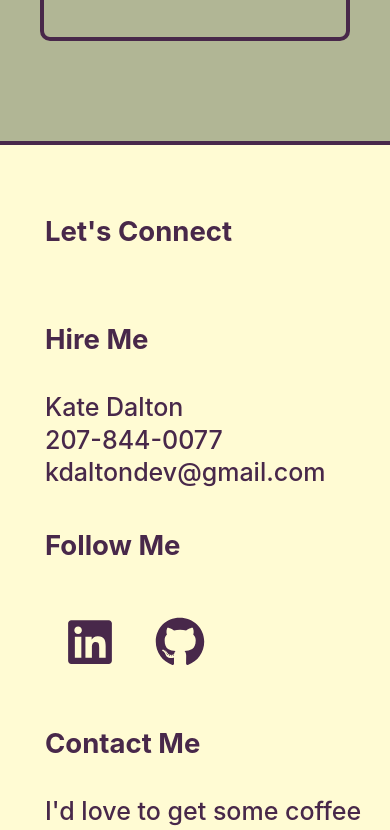
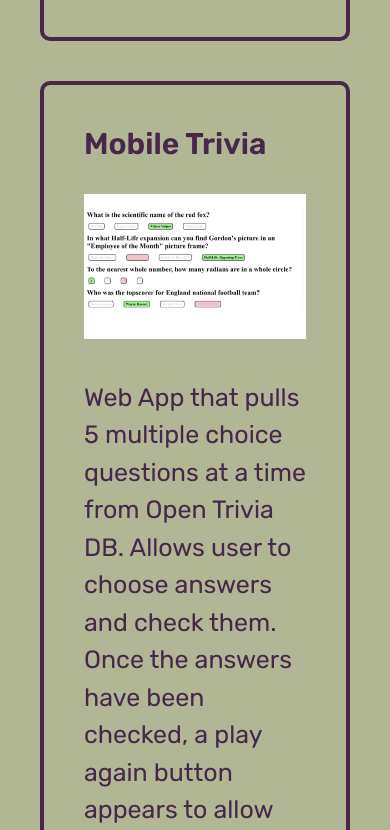
Before and after one commit to kdaltondev/portfolio-gh-pages, a React (Create React App) app: page / in a window 390 px wide. Shown: the part 6550-7380 px from the top of the page. Built offline with nearby package versions, Linux system fonts and the light colour scheme; a web font is replaced by a local one.

Commit message:
Added Mobile Trivia Project

```diff
--- a/src/components/Project.js
+++ b/src/components/Project.js
@@ -2,6 +2,7 @@ import React from "react";
 import sitConmigoScreenshot from "./../img/sitConmigoThumbnail400.png";
 import newGloucesterScreenshot from "./../img/NewGloucesterThumbnail400.png";
 import stickyNoteScreenshot from "./../img/StickyNoteThumbnail400.png";
+import mobileTriviaUnlimitedScreenshot from "./../img/MobileTriviaThumbnail400.png";
 
 export default function Project(props) {
   console.log(props);
@@ -17,7 +18,9 @@ export default function Project(props) {
                   ? sitConmigoScreenshot
                   : props.data.image === "newGloucesterScreenshot"
                   ? newGloucesterScreenshot
-                  : stickyNoteScreenshot
+                  : props.data.image === "stickyNoteScreenshot"
+                  ? stickyNoteScreenshot
+                  : mobileTriviaUnlimitedScreenshot
               } alt={props.data.imageAlt}
             />
           </div>
--- a/src/components/projectData.js
+++ b/src/components/projectData.js
@@ -11,7 +11,7 @@ const projectData = [
     {
       title: "Sticky Notes App",
       description:"App that allows users to create, edit and delete sticky notes.",
-      link: "https://codesandbox.io/s/sticky-notes-4hfw79?file=/src/App.js",
+      link: "https://4hfw79.csb.app/",
       skills: ["ES6","JSX","Managing Dataflow","Manipulating the DOM"],
       image: "stickyNoteScreenshot",
       imageAlt:"CodeSanbox with code on left and sticky note website on right",
@@ -25,7 +25,16 @@ const projectData = [
       image: "newGloucesterScreenshot",
       imageAlt: "picture of New Gloucester Congregational Church Steeple from above",
       tools: ["Wordpress","Local WP","Advanced Custom Fields"]
-    }
+    },
+    {
+    title: "Mobile Trivia",
+    description: "Web App that pulls 5 multiple choice questions at a time from Open Trivia DB.  Allows user to choose answers and check them.  Once the answers have been checked, a play again button appears to allow the user to pull 5 new questions.",
+          link: "https://kdaltondev.github.io/mobiletriviaunlimited/",
+    skills: ["Javascript","React","JSX","Bootstrap","API"],
+    image: "mobileTriviaUnlimitedScreenshot",
+    imageAlt: "Three trivia questions with multiple answers under each one.  Correct answers indicated by green and incorrect by red.",
+    tools: [""]
+  }
   ];
 
   export default projectData;
--- a/src/index.css
+++ b/src/index.css
@@ -61,11 +61,11 @@ a:hover {
 .sidebar-navigation-menu ul{
   list-style:none;
   margin:0;
-  padding:0;
+  padding:0 0 40px;
 }
 .sidebar-navigation-menu li{
   margin:0;
-  padding:0;
+  padding:0 0 40px;
   text-align:left;
 }
 
```
Also changed, not shown: src/img/MobileTriviaThumbnail400.png (added).
